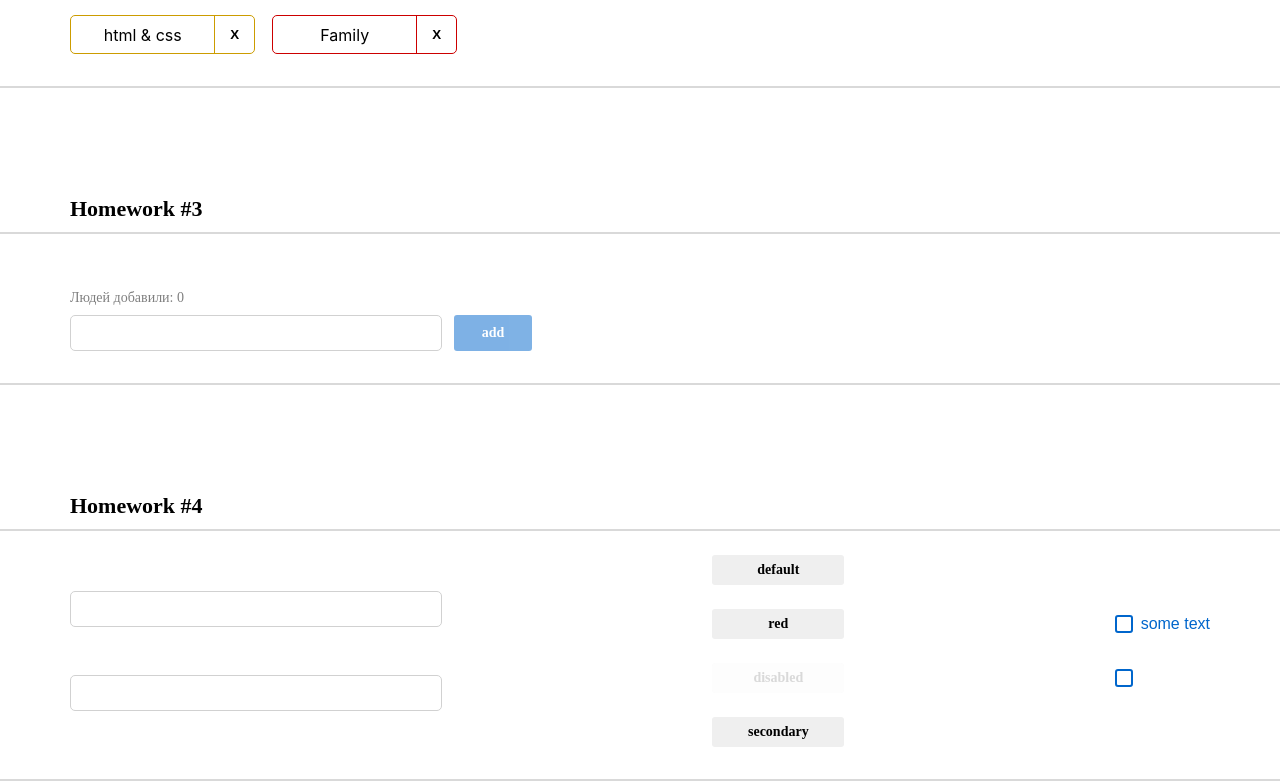
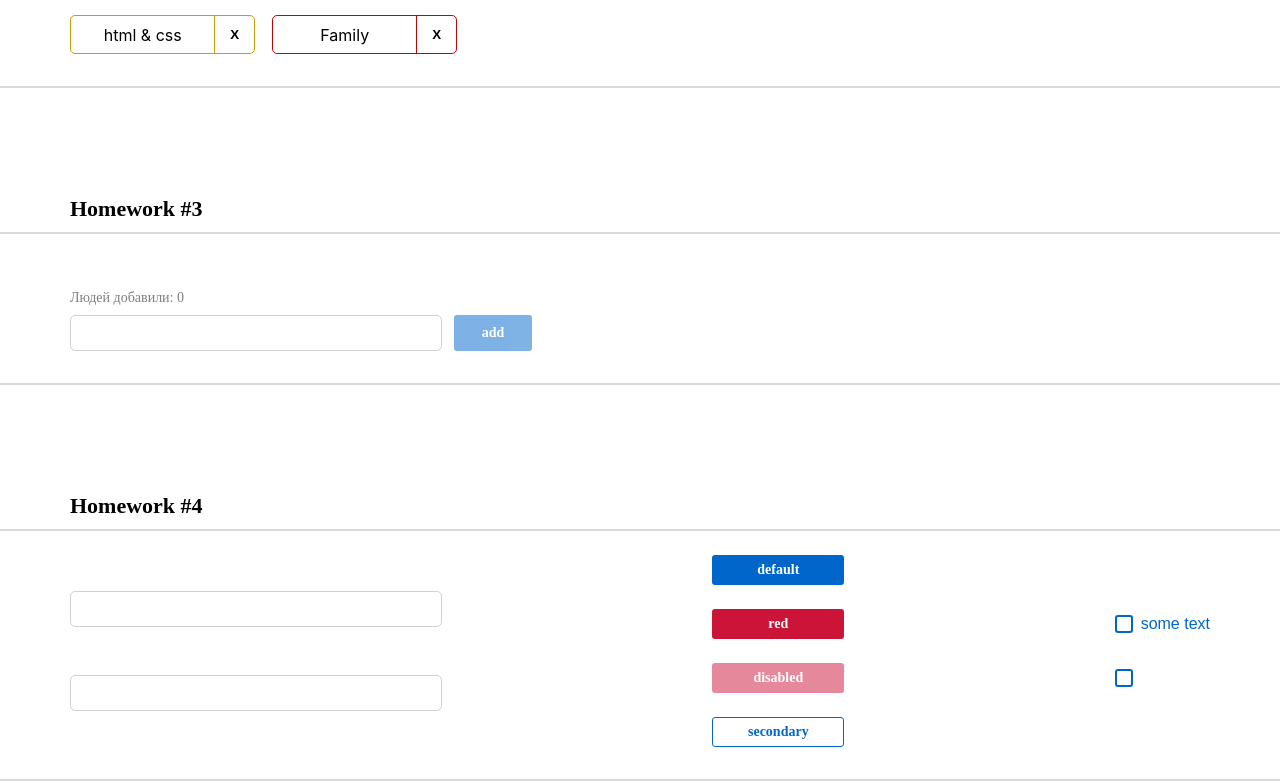
Before and after one commit to Pikadorius/HW-Monday, a React (Create React App) app: page / in a window 1280 px wide. Shown: the part 832-1613 px from the top of the page. Built offline with nearby package versions, Linux system fonts and the light colour scheme.

Commit message:
fisex for finalClassName

```diff
--- a/src/s2-homeworks/hw04/common/c2-SuperButton/SuperButton.tsx
+++ b/src/s2-homeworks/hw04/common/c2-SuperButton/SuperButton.tsx
@@ -17,12 +17,13 @@ const SuperButton: React.FC<SuperButtonPropsType> = (
         ...restProps // все остальные пропсы попадут в объект restProps, там же будет children
     }
 ) => {
-    const finalClassName = s.button
-        // + (disabled
-        //         ? ...
-        //         : xType === 'red'
-        //             ? ...
-        + (className ? ' ' + className : '') // задачка на смешивание классов
+    let finalClassName = s.button + (disabled ? ` ${s.disabled}` : '') + (xType === 'red' ? ' ' + s.red : xType === 'secondary' ? ' ' + s.secondary : ' ' + s.default);
+
+    // + (disabled
+    //         ? ...
+    //         : xType === 'red'
+    //             ? ...
+    //  + (className ? ' ' + className : '') // задачка на смешивание классов
 
     return (
         <button
```
